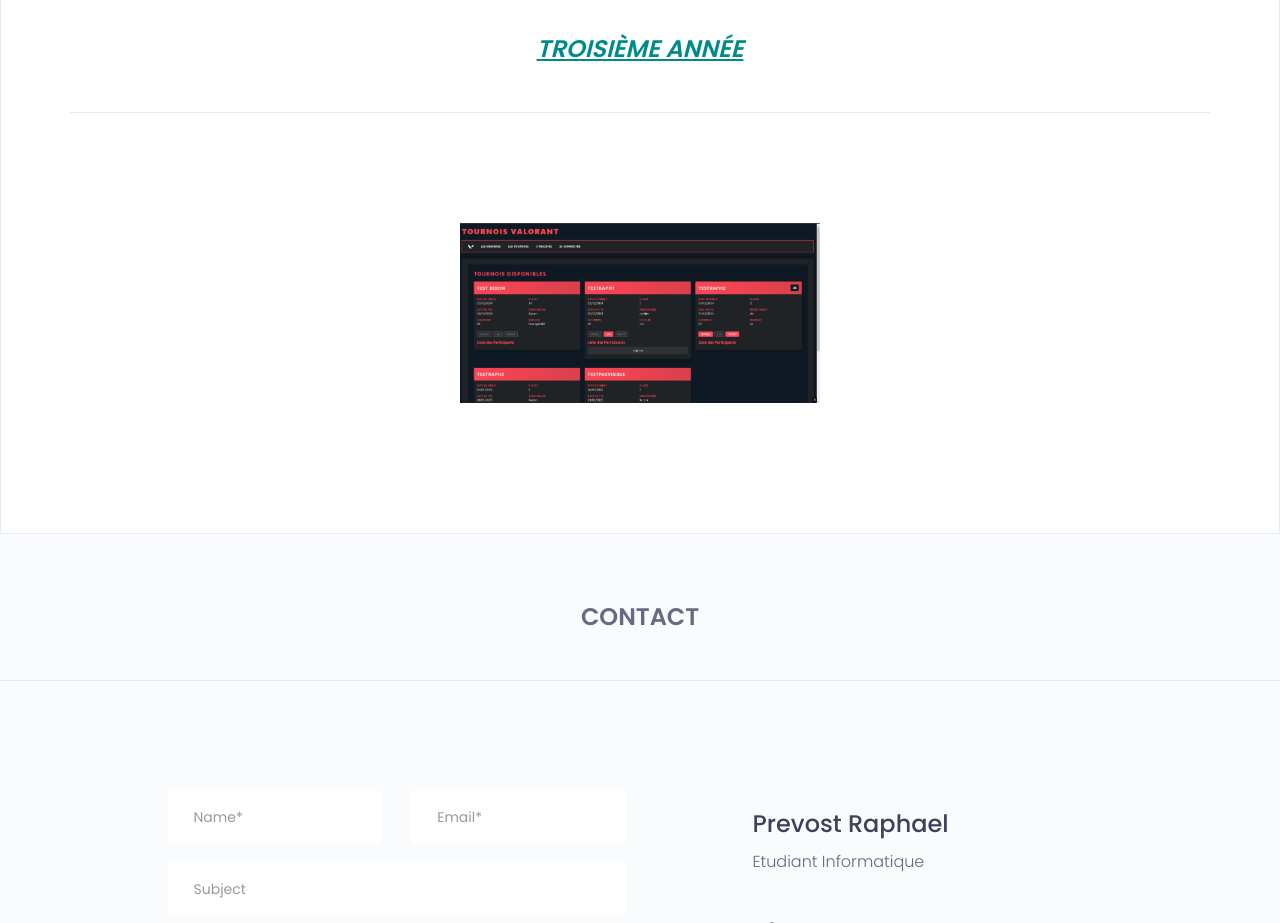
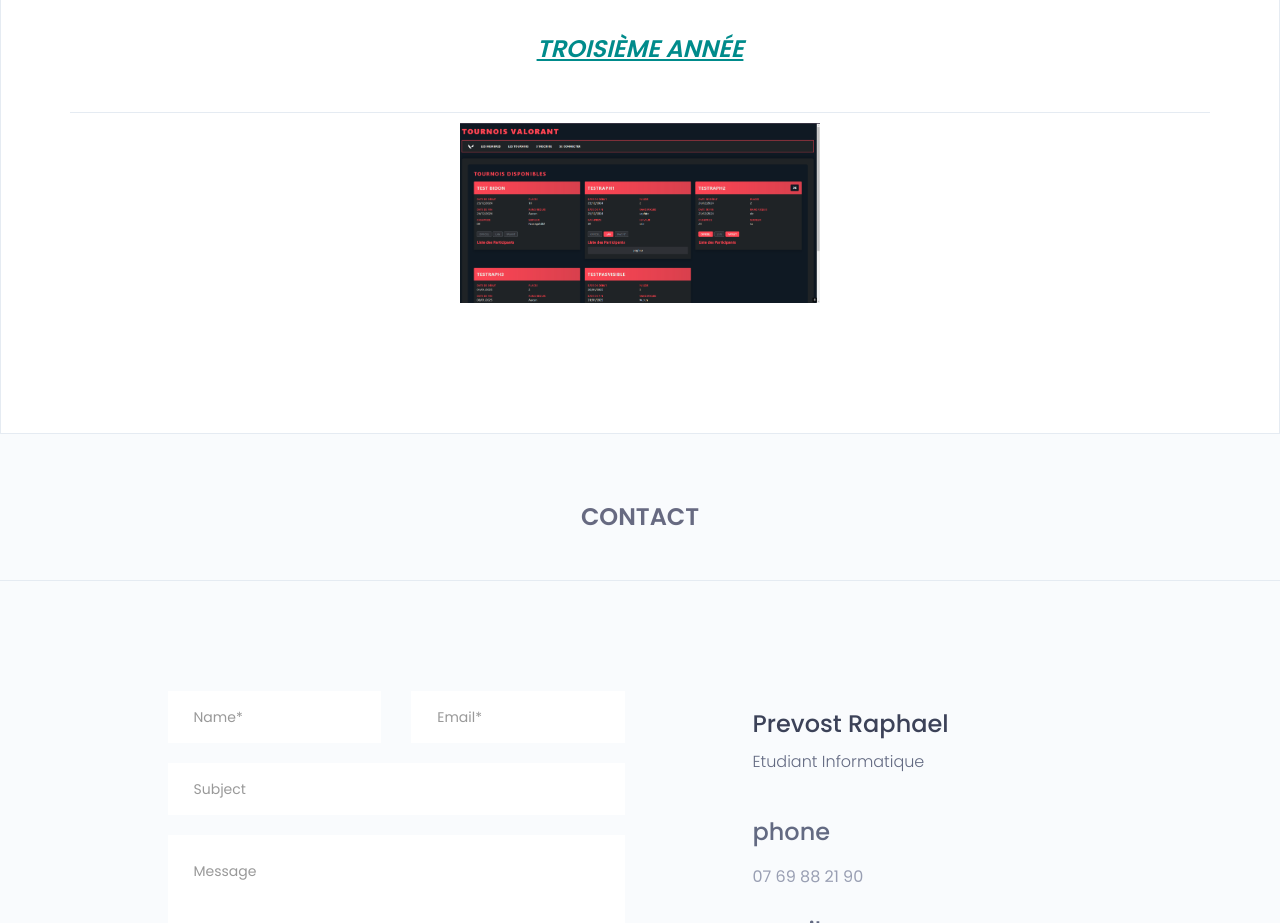
Before and after one commit to Bibaxmaxx/Portfolio-Prevost, a plain HTML site: page index.html in a window 1280 px wide. Shown: the part 5220-6143 px from the top of the page. Drawn offline with nearby package versions, Linux system fonts and the light colour scheme.

Commit message:
Update index.html

```diff
--- a/index.html
+++ b/index.html
@@ -485,7 +485,7 @@
                     <div class="section-heading text-center">
                         <h2 class="section-year"> Troisième année</h2>
                     </div>
-                    <div class="portfolio-content">
+
                         <div class="isotope">
                             <div class="row">
 
@@ -498,7 +498,6 @@
                                             </a>
                                         </div>
                                     </div>
-                                </div>
 
                             </div>
                         </div>
```
